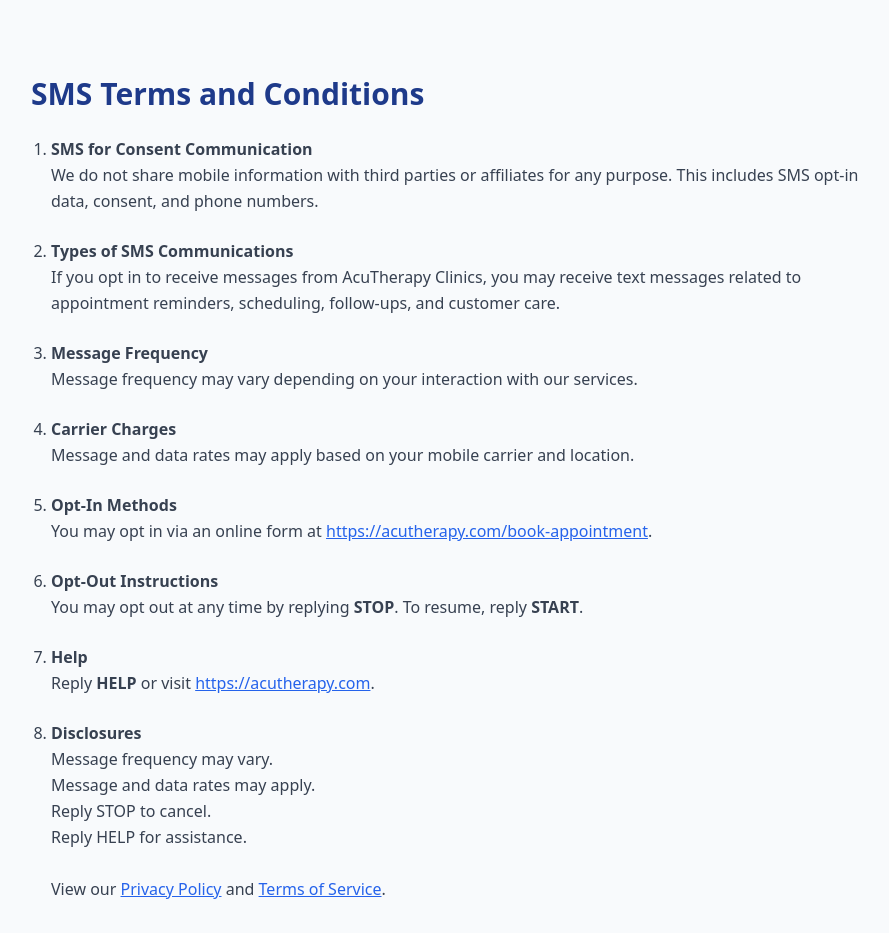
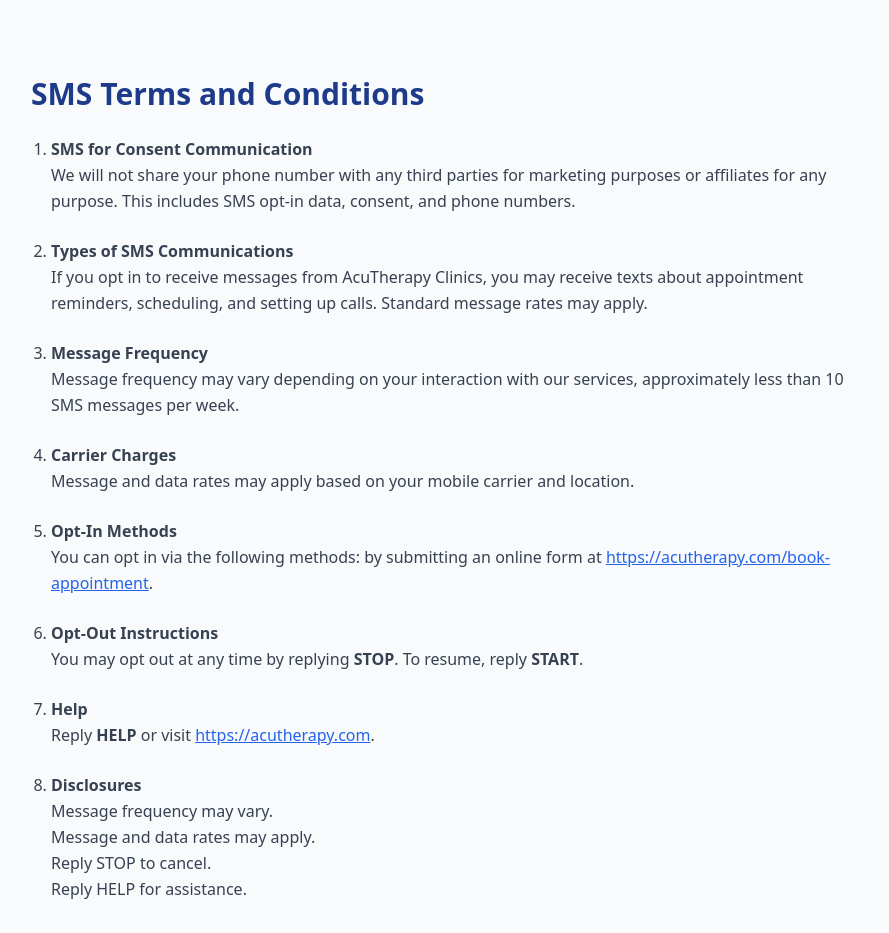
Before and after one commit to acutherapy/acutherapy-web-v2, a React (Vite) app: page /terms-of-service in a window 1280 px wide. Shown: the part 1100-2033 px from the top of the page, without its empty margins (193-1082 px from the left). Built offline with nearby package versions, Linux system fonts and the light colour scheme.

Commit message:
Update TermsOfServicePage.tsx

```diff
--- a/src/pages/TermsOfServicePage.tsx
+++ b/src/pages/TermsOfServicePage.tsx
@@ -84,17 +84,17 @@
 
     <li>
       <strong>SMS for Consent Communication</strong><br />
-      We do not share mobile information with third parties or affiliates for any purpose. This includes SMS opt-in data, consent, and phone numbers.
+      We will not share your phone number with any third parties for marketing purposes or affiliates for any purpose. This includes SMS opt-in data, consent, and phone numbers.
     </li>
 
     <li>
       <strong>Types of SMS Communications</strong><br />
-      If you opt in to receive messages from AcuTherapy Clinics, you may receive text messages related to appointment reminders, scheduling, follow-ups, and customer care.
+      If you opt in to receive messages from AcuTherapy Clinics, you may receive texts about appointment reminders, scheduling, and setting up calls. Standard message rates may apply.
     </li>
 
     <li>
       <strong>Message Frequency</strong><br />
-      Message frequency may vary depending on your interaction with our services.
+      Message frequency may vary depending on your interaction with our services, approximately less than 10 SMS messages per week.
     </li>
 
     <li>
@@ -104,7 +104,7 @@
 
     <li>
       <strong>Opt-In Methods</strong><br />
-      You may opt in via an online form at{" "}
+      You can opt in via the following methods:  by submitting an online form at{" "}
       <a href="https://acutherapy.com/book-appointment" className="text-blue-600 underline">
         https://acutherapy.com/book-appointment
       </a>.
```
